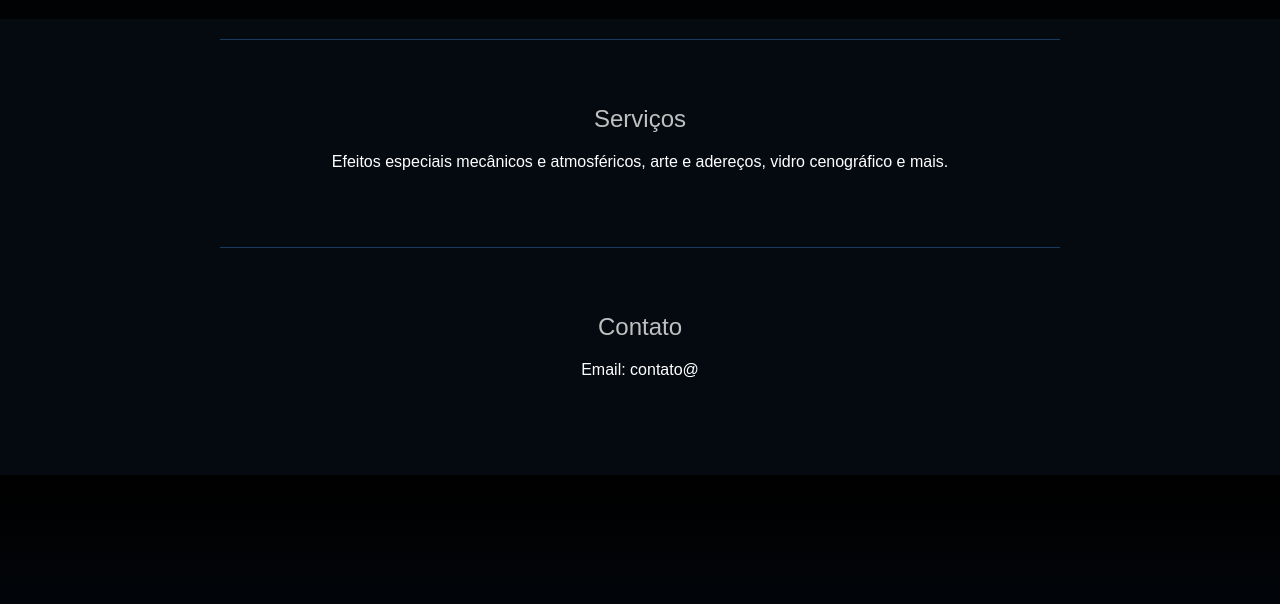
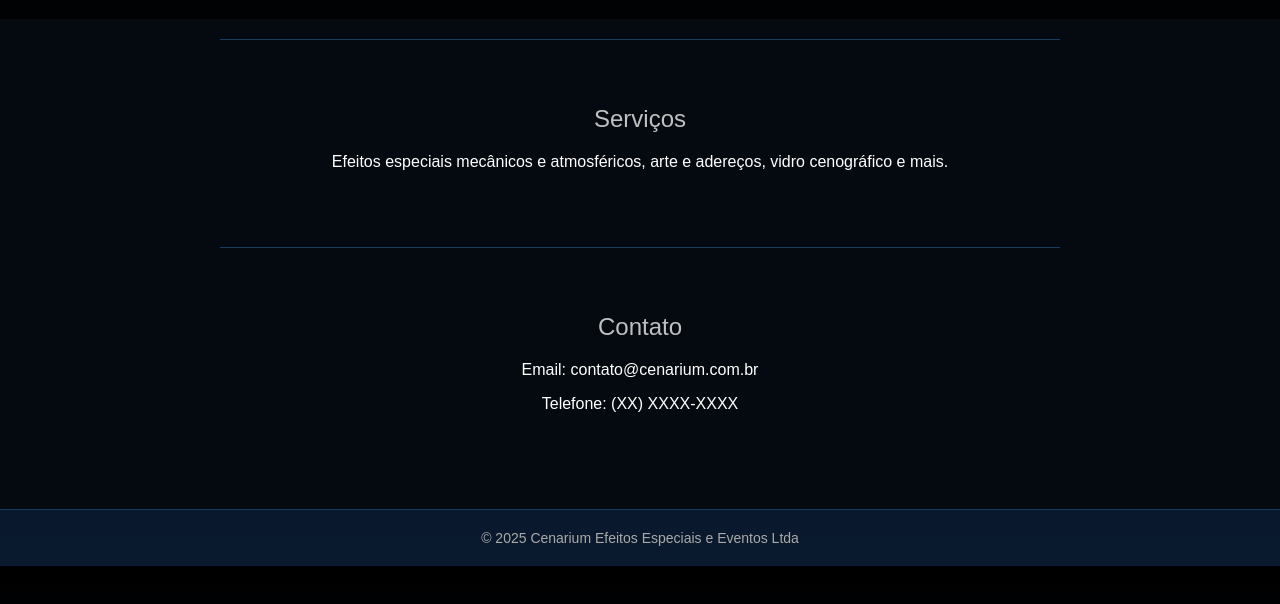
Before and after one commit to marcosribe21-web/cenariumfx, a plain HTML site: page index.html in a window 1280 px wide. Shown: the part 188-792 px from the top of the page. Drawn offline with Linux system fonts and the light colour scheme.

Commit message:
Update index.html

```diff
--- a/index.html
+++ b/index.html
@@ -82,4 +82,12 @@
 
     <section id="contato">
       <h2>Contato</h2>
-      <p>Email: contato@
+      <p>Email: contato@cenarium.com.br</p>
+      <p>Telefone: (XX) XXXX-XXXX</p>
+    </section>
+
+  </div> <footer style="padding: 20px; font-size: 14px; color: #aaa;">
+    © 2025 Cenarium Efeitos Especiais e Eventos Ltda
+  </footer>
+</body>
+</html>
```
